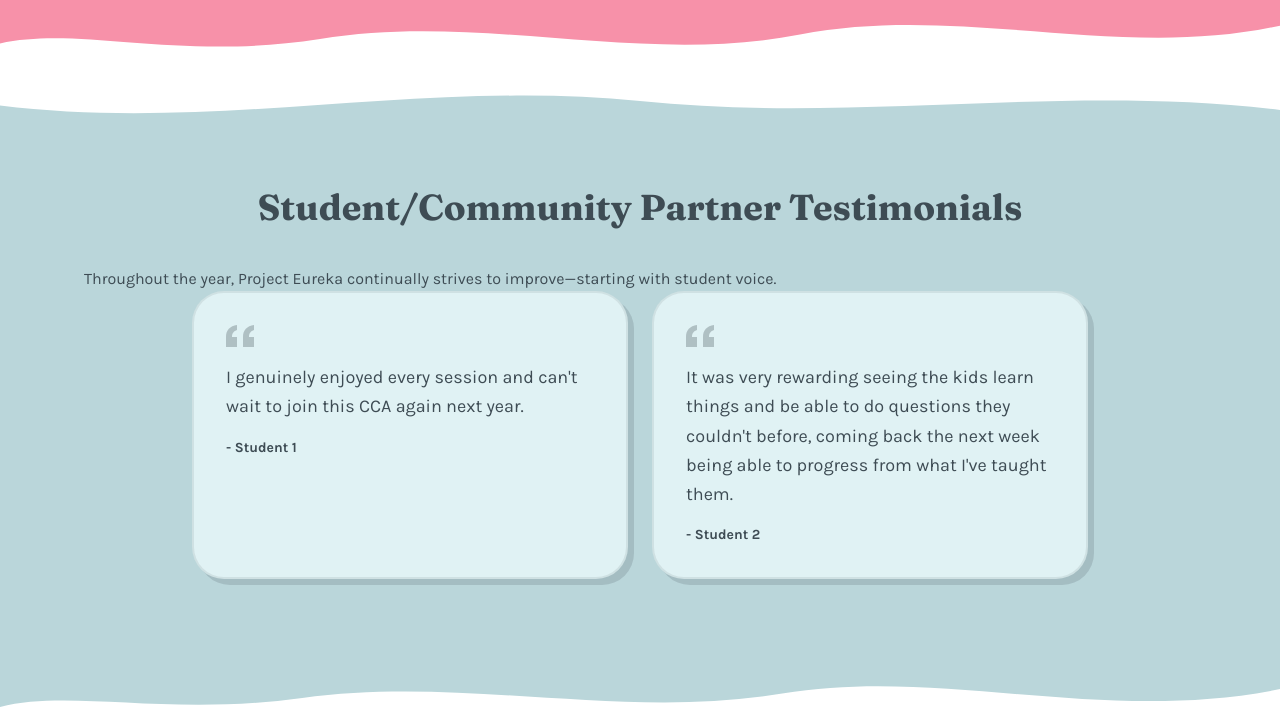
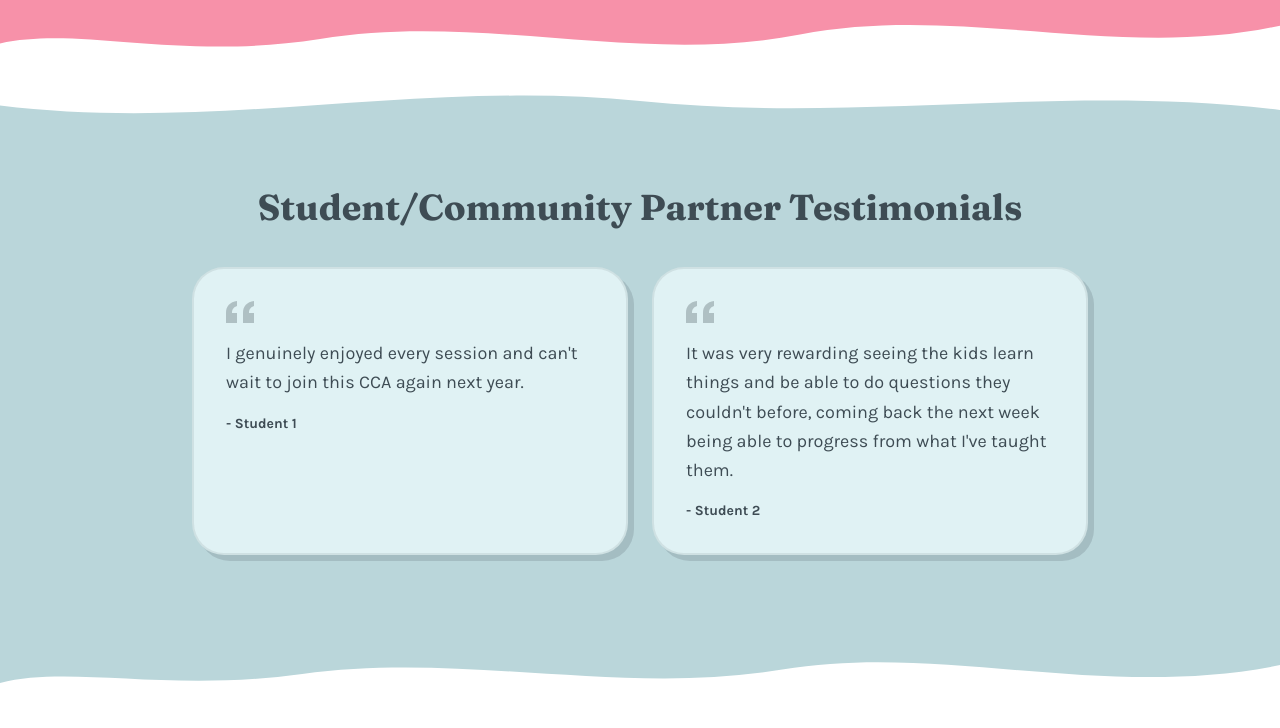
Before and after one commit to Yeffian/project_eureka, a Django app: page / in a window 1280 px wide. Shown: the part 1384-2112 px from the top of the page. Run offline with Django 4.2, Linux system fonts and the light colour scheme; some libraries are stand-ins or nearby versions.

Commit message:
fix: remove oddly set <p> tag

```diff
--- a/core/templates/core/home.html
+++ b/core/templates/core/home.html
@@ -123,7 +123,6 @@
 <section class="bg-sky -mt-px">
   <div class="mx-auto max-w-6xl px-5 pb-20 pt-14">
     <h2 class="reveal font-display text-4xl font-bold mb-10 text-center">{% trans "Student/Community Partner Testimonials" %}</h2>
-    <p>Throughout the year, Project Eureka continually strives to improve—starting with student voice.</p>
     <div class="grid md:grid-cols-2 gap-6 max-w-4xl mx-auto">
       <figure class="reveal rounded-blob bg-cream p-8 border-2 border-ink/10 shadow-[6px_6px_0_0_rgba(62,76,84,0.18)]">
         <svg width="28" height="22" viewBox="0 0 28 22" aria-hidden="true" class="mb-4"><path d="M0 22V12C0 5 4 1 11 0v5c-3 1-5 3-5 7h5v10H0Zm17 0V12c0-7 4-11 11-12v5c-3 1-5 3-5 7h5v10H17Z" fill="#3E4C54" opacity=".3"/></svg>
```
